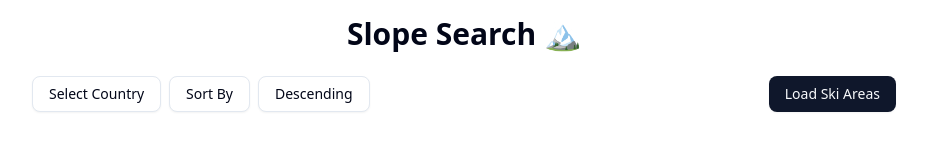
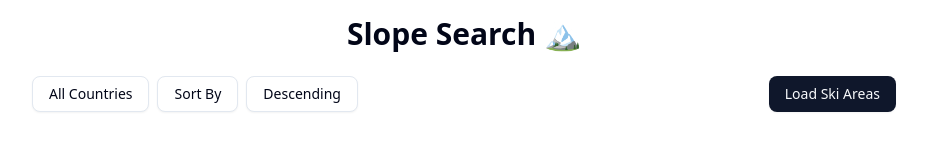
Before and after one commit to GVonB/slope-search, a React (Vite) app in the folder client/: page / in a window 1280 px wide. Shown: the top 166 px of the page, without its empty margins (176-1103 px from the left). Built offline with nearby package versions, Linux system fonts and the light colour scheme.

Commit message:
Update country selection button title

```diff
--- a/client/src/App.jsx
+++ b/client/src/App.jsx
@@ -69,7 +69,7 @@ function App() {
             <DropdownMenu>
               <DropdownMenuTrigger asChild>
                 <Button variant="outline">
-                  {selectedCountry || "Select Country"}
+                  {selectedCountry || "All Countries"}
                 </Button>
               </DropdownMenuTrigger>
               <DropdownMenuContent>
```
